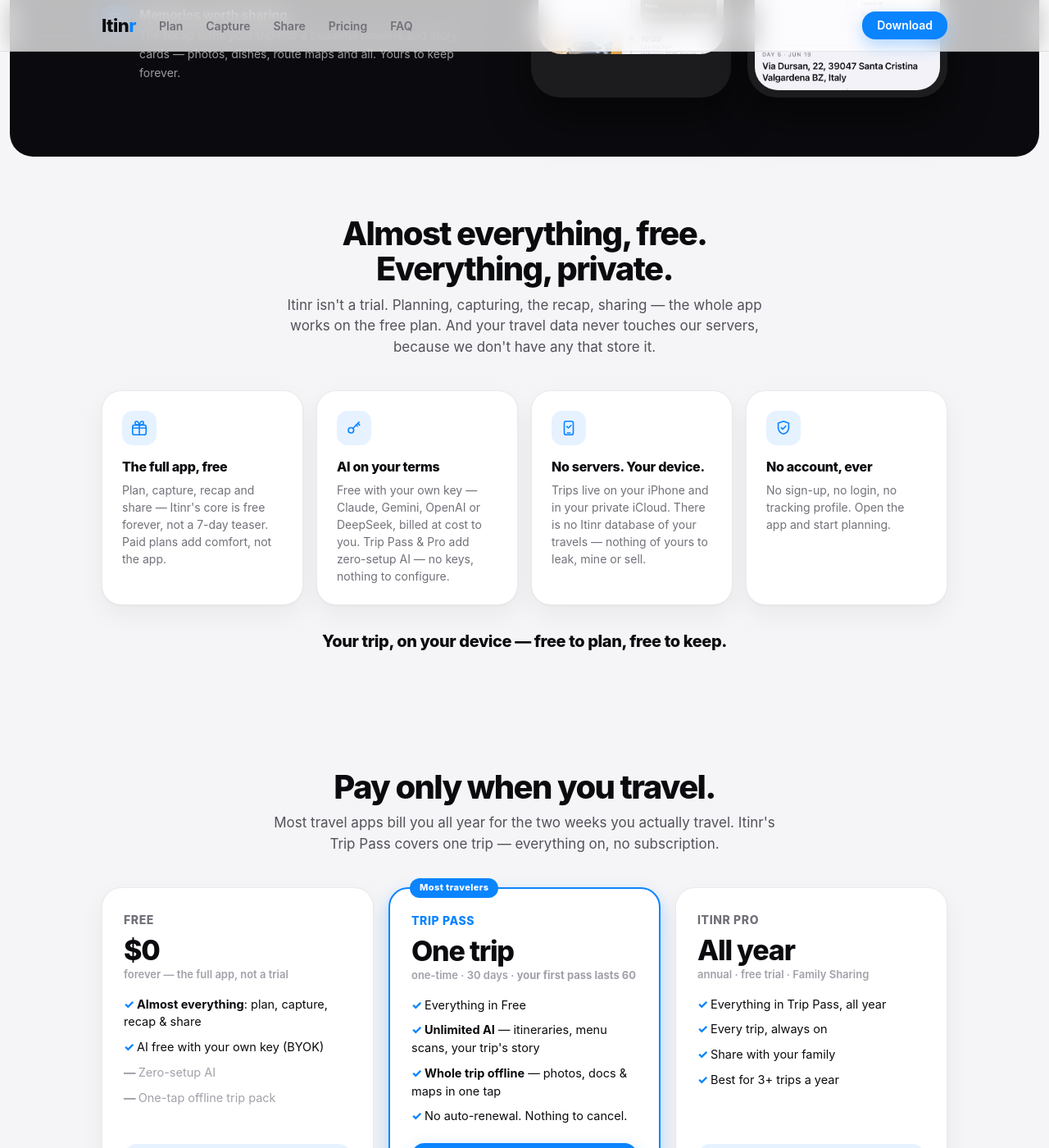
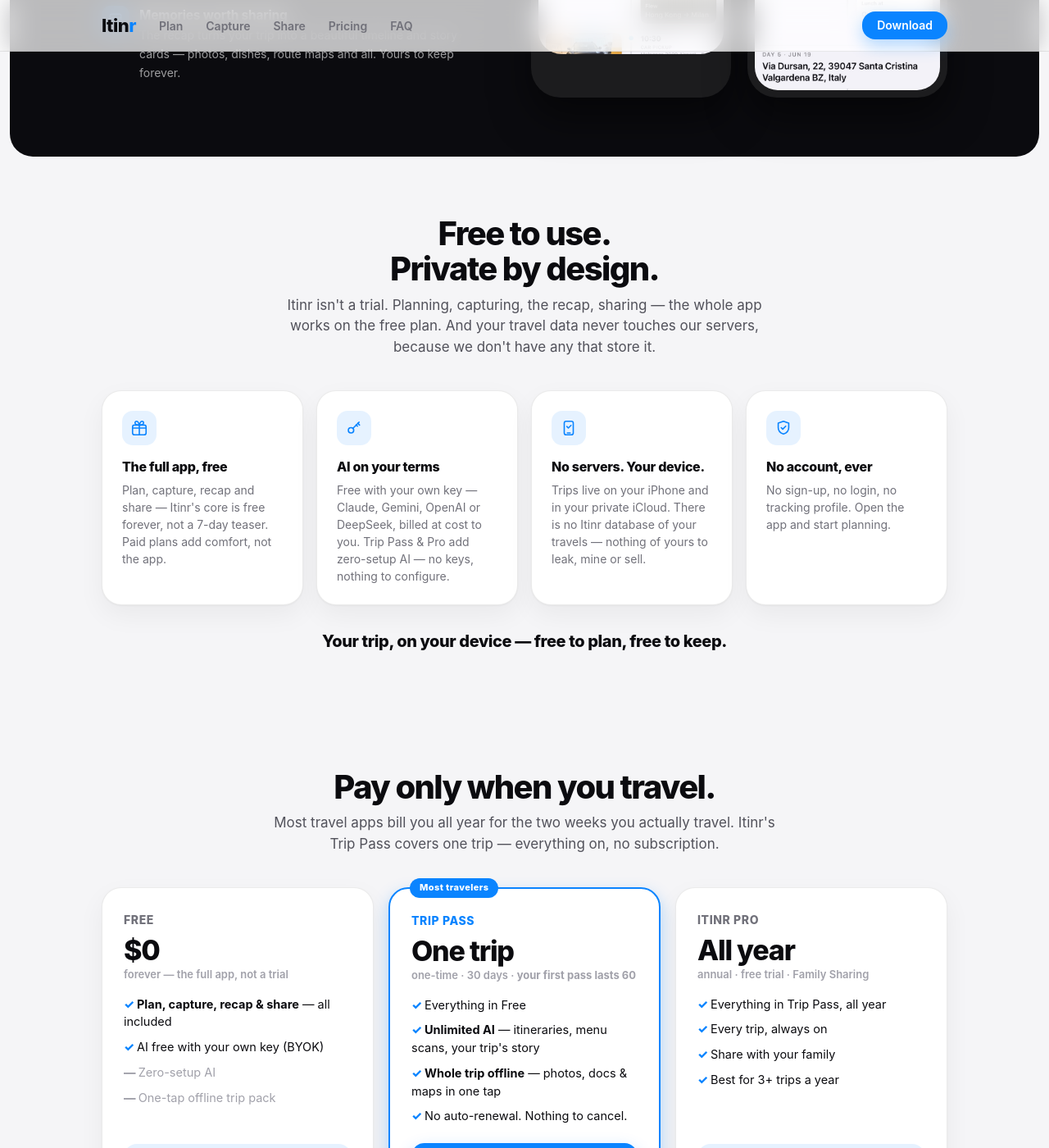
Before and after one commit to jasminestudios/jasminestudios.github.io, a Jekyll site: the page itinr/index.html, which Jekyll copies as it is, in a window 1280 px wide and 1400 px high, scrolled down 3238 px. Shown: the whole window at 82% size. Built offline with Jekyll 4.4.1, drawn with Linux system fonts in a browser that asks for light colours.

Commit message:
itinr: 신뢰 섹션 헤드라인 교체
Co-Authored-By: Claude Opus 4.8 (1M context) <noreply@anthropic.com>

```diff
--- a/itinr/index.html
+++ b/itinr/index.html
@@ -180,7 +180,7 @@
 <!-- ═══════════ AI & Privacy ═══════════ -->
 <section class="center" id="trust">
   <div class="wrap">
-    <h2 class="sec">Almost everything, free.<br/>Everything, private.</h2>
+    <h2 class="sec">Free to use.<br/>Private by design.</h2>
     <p class="sec-sub">Itinr isn't a trial. Planning, capturing, the recap, sharing — the whole app
     works on the free plan. And your travel data never touches our servers, because we don't have
     any that store it.</p>
@@ -222,7 +222,7 @@
         <div class="price">$0</div>
         <div class="per">forever — the full app, not a trial</div>
         <ul>
-          <li><b>Almost everything</b>: plan, capture, recap &amp; share</li>
+          <li><b>Plan, capture, recap &amp; share</b> — all included</li>
           <li>AI free with your own key (BYOK)</li>
           <li class="dim">Zero-setup AI</li>
           <li class="dim">One-tap offline trip pack</li>
```
